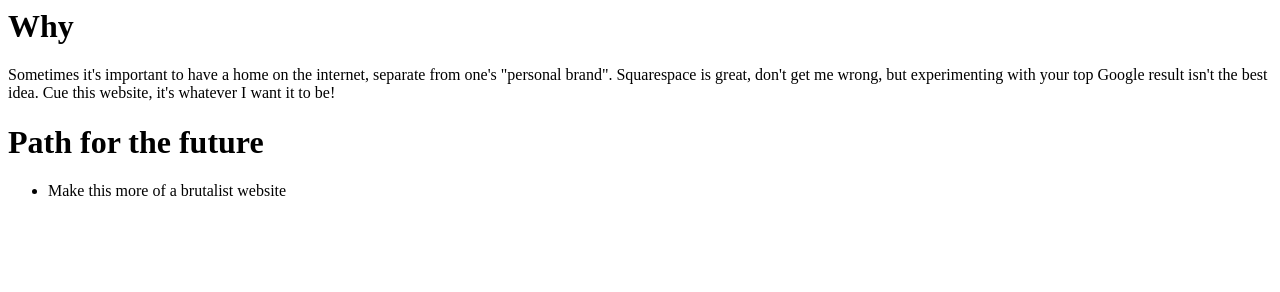
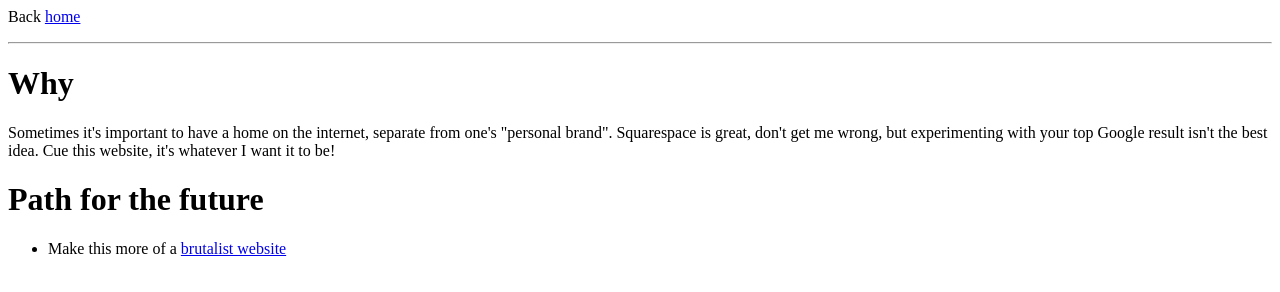
Before and after one commit to vsudhakar/vsudhakar.github.io, a plain HTML site: page why.html in a window 1280 px wide. Drawn offline with Linux system fonts and the light colour scheme.

Commit message:
Header navigation

```diff
--- a/why.html
+++ b/why.html
@@ -1,9 +1,11 @@
 <body>
+<p>Back <a href="/">home</a></p>
+<hr>
 <h1>Why</h1>
 <p>Sometimes it's important to have a home on the internet, separate from one's "personal brand". Squarespace is great, don't get me wrong, but experimenting with your top Google result isn't the best idea. Cue this website, it's whatever I want it to be!</p>
 
 <h1>Path for the future</h1>
 <ul>
-	<li>Make this more of a brutalist website</li>
+	<li>Make this more of a <a href="http://brutalistwebsites.com/">brutalist website</a></li>
 </ul>
 </body>
```
